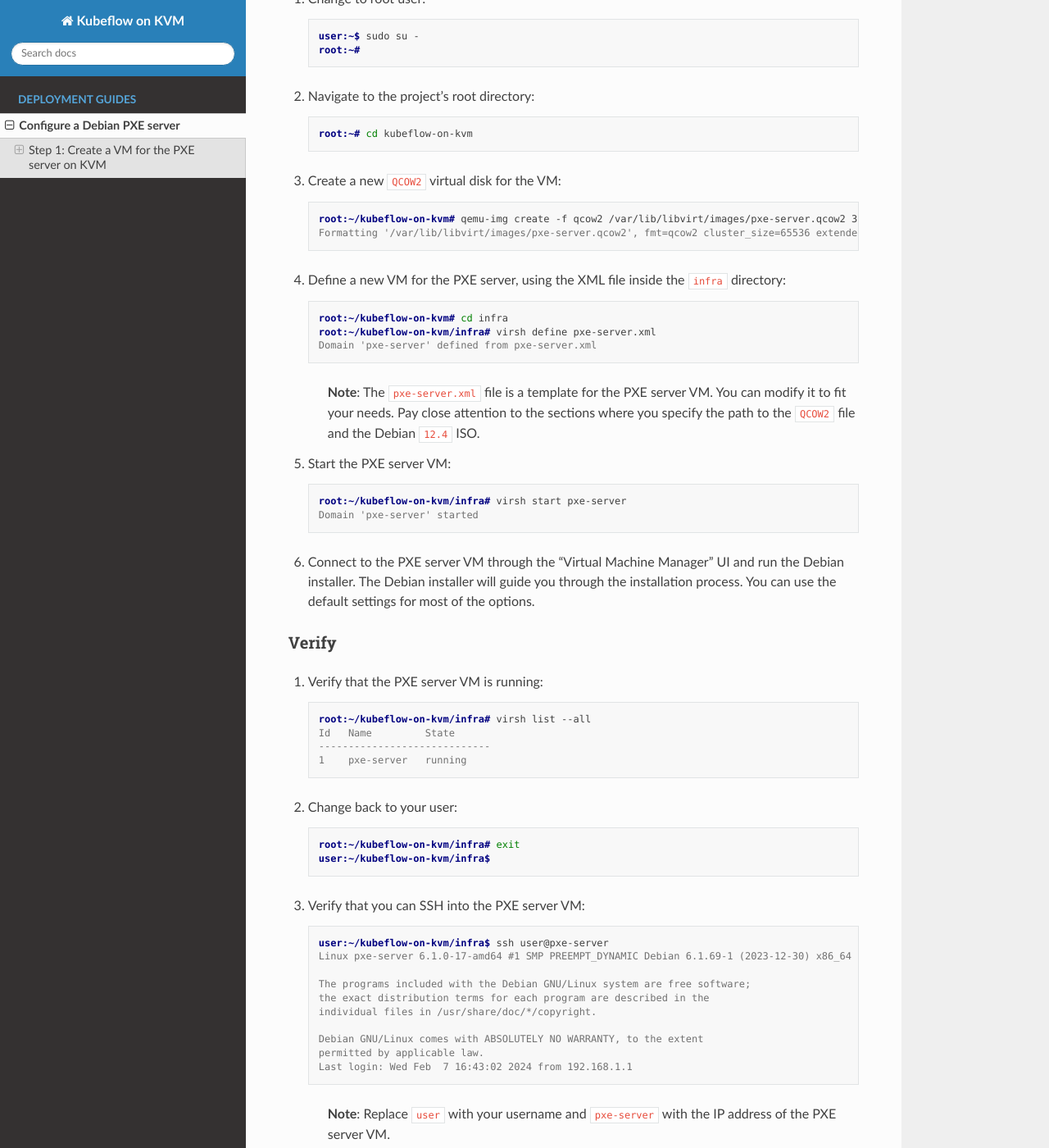
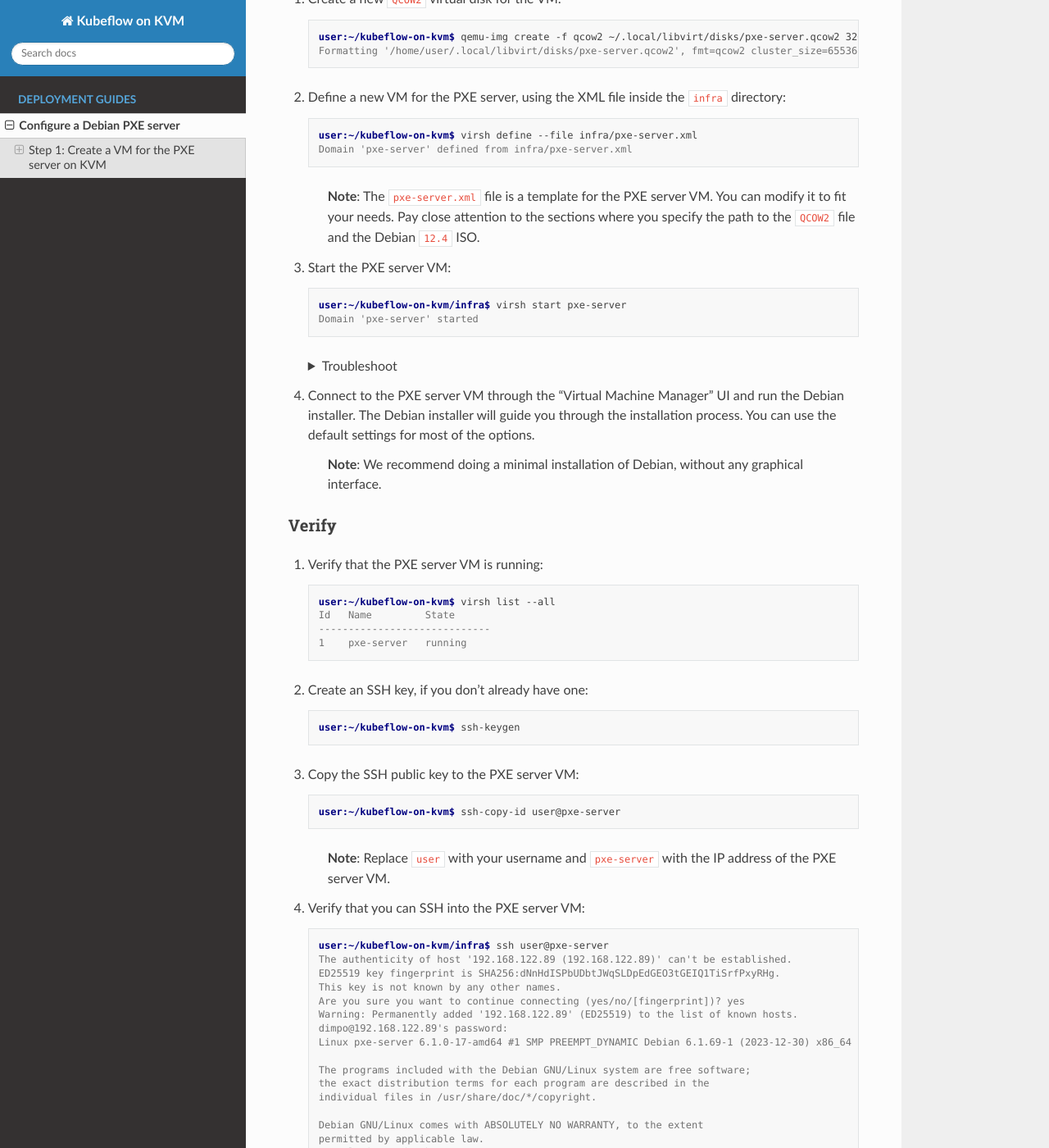
Before and after one commit to dpoulopoulos/virtml, a Sphinx documentation site: the page built from docs/source/pxe-server.md, in a window 1280 px wide and 1400 px high, scrolled down 571 px. Shown: the whole window at 82% size. Built offline with Sphinx 7.4.7 and the Read the Docs theme 2.0.0, drawn with Linux system fonts in a browser that asks for light colours; some of the changed text lies outside the part shown.

Commit message:
docs: Amend the PXE server configuration guide
Change the PXE server guide so that it does not need to run the commands
as root.

Signed-off-by: Dimitris Poulopoulos <dimitris.a.poulopoulos@gmail.com>

````diff
--- a/docs/source/pxe-server.md
+++ b/docs/source/pxe-server.md
@@ -16,32 +16,18 @@ In this section you will create a KVM VM for the PXE server, using a Debian `12.
 
 ### Procedure
 
-1. Change to root user:
-
-    ```console
-    user:~$ sudo su -
-    root:~#
-    ```
-
-1. Navigate to the project's root directory:
-
-    ```console
-    root:~# cd kubeflow-on-kvm
-    ```
-
 1. Create a new `QCOW2` virtual disk for the VM:
 
     ```console
-    root:~/kubeflow-on-kvm# qemu-img create -f qcow2 /var/lib/libvirt/images/pxe-server.qcow2 32G
-    Formatting '/var/lib/libvirt/images/pxe-server.qcow2', fmt=qcow2 cluster_size=65536 extended_l2=off compression_type=zlib size=34359738368 lazy_refcounts=off refcount_bits=16
+    user:~/kubeflow-on-kvm$ qemu-img create -f qcow2 ~/.local/libvirt/disks/pxe-server.qcow2 32G
+    Formatting '/home/user/.local/libvirt/disks/pxe-server.qcow2', fmt=qcow2 cluster_size=65536 extended_l2=off compression_type=zlib size=34359738368 lazy_refcounts=off refcount_bits=16
     ```
 
 1. Define a new VM for the PXE server, using the XML file inside the `infra` directory:
 
     ```console
-    root:~/kubeflow-on-kvm# cd infra
-    root:~/kubeflow-on-kvm/infra# virsh define pxe-server.xml
-    Domain 'pxe-server' defined from pxe-server.xml
+    user:~/kubeflow-on-kvm$ virsh define --file infra/pxe-server.xml
+    Domain 'pxe-server' defined from infra/pxe-server.xml
     ```
 
     > **Note**: The `pxe-server.xml` file is a template for the PXE server VM. You can modify it to
@@ -51,36 +37,81 @@ In this section you will create a KVM VM for the PXE server, using a Debian `12.
 1. Start the PXE server VM:
 
     ```console
-    root:~/kubeflow-on-kvm/infra# virsh start pxe-server
+    user:~/kubeflow-on-kvm/infra$ virsh start pxe-server
     Domain 'pxe-server' started
     ```
+
+    <details>
+    <summary>Troubleshoot</summary>
+
+    If you get the following error during the VM start process:
+
+    ```console
+    error: Failed to start domain 'pxe-server'
+    error: /usr/lib/qemu/qemu-bridge-helper --use-vnet --br=virbr0 --fd=33: failed to communicate with bridge helper: stderr=failed to parse default acl file `/etc/qemu/bridge.conf'
+    : Transport endpoint is not connected
+    ```
+
+    Make sure you have the following line in your `/etc/qemu/bridge.conf` file:
+
+    ```console
+    allow virbr0
+    ```
+
+    If the file does not exist, create it and add the line above.
+
+    Also, make sure that the `qemu-bridge-helper` binary has the correct permissions:
+
+    ```console
+    user:~/kubeflow-on-kvm/infra$ sudo chmod u+s /usr/local/libexec/qemu-bridge-helper
+    ```
+
+    Then, try to start the VM again. For more information, see the [here](https://wiki.qemu.org/Features/HelperNetworking#Setup).
+
+    </details>
 
 1. Connect to the PXE server VM through the "Virtual Machine Manager" UI and run the Debian
    installer. The Debian installer will guide you through the installation process. You can use the
    default settings for most of the options.
+
+   > **Note**: We recommend doing a minimal installation of Debian, without any graphical interface.
 
 ### Verify
 
 1. Verify that the PXE server VM is running:
 
     ```console
-    root:~/kubeflow-on-kvm/infra# virsh list --all
+    user:~/kubeflow-on-kvm$ virsh list --all
     Id   Name         State
     -----------------------------
     1    pxe-server   running
     ```
 
-1. Change back to your user:
+1. Create an SSH key, if you don't already have one:
 
     ```console
-    root:~/kubeflow-on-kvm/infra# exit
-    user:~/kubeflow-on-kvm/infra$
+    user:~/kubeflow-on-kvm$ ssh-keygen
     ```
+
+1. Copy the SSH public key to the PXE server VM:
+
+    ```console
+    user:~/kubeflow-on-kvm$ ssh-copy-id user@pxe-server
+    ```
+
+    > **Note**: Replace `user` with your username and `pxe-server` with the IP address of the PXE
+    > server VM.
 
 1. Verify that you can SSH into the PXE server VM:
 
     ```console
     user:~/kubeflow-on-kvm/infra$ ssh user@pxe-server
+    The authenticity of host '192.168.122.89 (192.168.122.89)' can't be established.
+    ED25519 key fingerprint is SHA256:dNnHdISPbUDbtJWqSLDpEdGEO3tGEIQ1TiSrfPxyRHg.
+    This key is not known by any other names.
+    Are you sure you want to continue connecting (yes/no/[fingerprint])? yes
+    Warning: Permanently added '192.168.122.89' (ED25519) to the list of known hosts.
+    dimpo@192.168.122.89's password:
     Linux pxe-server 6.1.0-17-amd64 #1 SMP PREEMPT_DYNAMIC Debian 6.1.69-1 (2023-12-30) x86_64
 
     The programs included with the Debian GNU/Linux system are free software;
@@ -89,7 +120,8 @@ In this section you will create a KVM VM for the PXE server, using a Debian `12.
 
     Debian GNU/Linux comes with ABSOLUTELY NO WARRANTY, to the extent
     permitted by applicable law.
-    Last login: Wed Feb  7 16:43:02 2024 from 192.168.1.1
+    Last login: Wed Feb  7 18:10:32 2024
+    user@pxe-server:~$
     ```
 
     > **Note**: Replace `user` with your username and `pxe-server` with the IP address of the PXE
````
Also changed, not shown: 1 other file.
